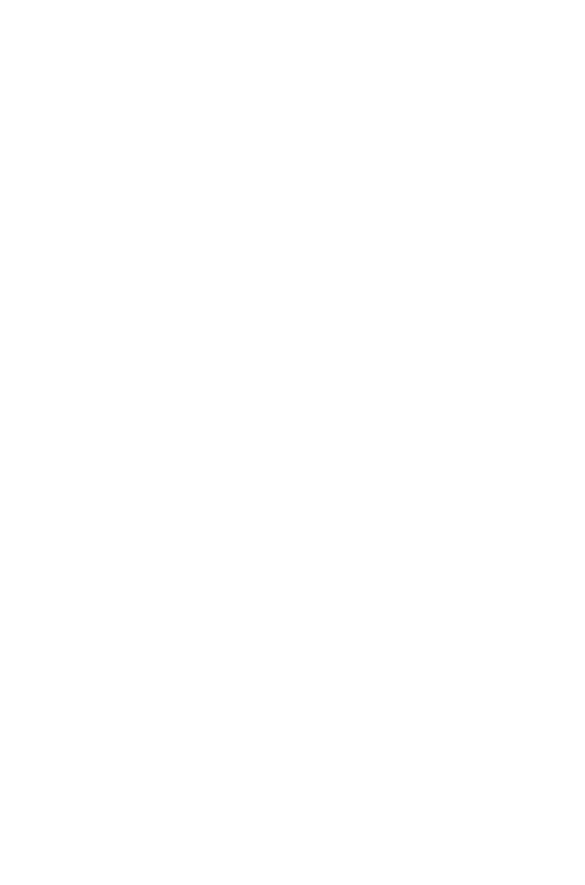
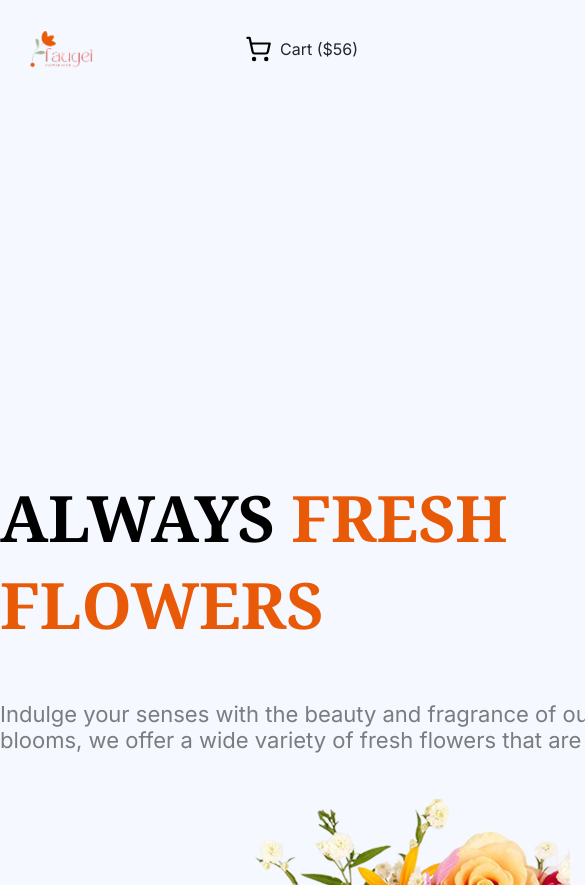
Before and after one commit to ziaulhai/B12A02-Responsive-Flowers, a plain HTML site: page index.html in a window 390 px wide. Shown: the top 885 px of the page, 585 px wide, since content can reach past the window. Before the commit the page ends 844 px from the top, so only its background shows below. Drawn offline with Linux system fonts and the light colour scheme; files that its build step writes are made by us from their sources.

Commit message:
header part complete

```diff
--- a/index.html
+++ b/index.html
@@ -4,9 +4,50 @@
     <meta charset="UTF-8">
     <meta name="viewport" content="width=device-width, initial-scale=1.0">
     <title>Flower Market</title>
-    <link rel="stylesheet" href="style/style.css">
+    <link rel="stylesheet" href="styles/style.css">
 </head>
-<body>
+<body class="inter-font">
+    <head class="head">
+        <nav class="nav-menu">
+            <div class="logo">
+                <img src="assets/logo.png" alt="">
+            </div>
+            <div class="menu">
+                <a class="black-font" href="http://">Home</a>
+                <a class="grey-font" href="http://">Shop</a>
+                <a class="grey-font"href="http://">About Us</a>
+                <div class="cart">
+                    <a href="http://"><img src="assets/cart.svg" alt=""></a>
+                    <a id="cart-text" class="black-font"href="http://">Cart ($56)</a>
+                </div>
 
+            </div>
+
+        </nav>
+        <nav class="mobile-menu">
+            <div class="logo">
+                <img src="assets/logo.png" alt="">
+            </div>
+                <div class="cart cart-mobile">
+                    <a href="http://"><img src="assets/cart.svg" alt=""></a>
+                    <a id="cart-text" class="black-font"href="http://">Cart ($56)</a>
+                </div>
+
+        </nav>
+
+    </head>
+    <main>
+        <section class="always-fresh-flower">
+            <div class="fresh-flower">
+                <h2 class="noto-serif-font">ALWAYS <span class="orange-font">FRESH <br> FLOWERS</span></h2>
+                <p class="description">Indulge your senses with the beauty and fragrance of our fresh flower shop. From classic roses to exotic blooms, we offer a wide variety of fresh flowers that are perfect for any occasion. </p>
+            </div>
+
+            <div class="fresh-flower-image">
+                <img src="assets/hero-flower.png" alt="">
+            </div>
+
+        </section>
+    </main>
 </body>
 </html>
--- a/styles/style.css
+++ b/styles/style.css
@@ -0,0 +1,179 @@
+
+@import url('https://fonts.googleapis.com/css2?family=Noto+Serif:ital,wght@0,100..900;1,100..900&display=swap');
+@import url('https://fonts.googleapis.com/css2?family=Inter:ital,opsz,wght@0,14..32,100..900;1,14..32,100..900&display=swap');
+
+
+.noto-serif-font{
+  font-family: "Noto Serif", serif;
+  font-optical-sizing: auto;
+  font-weight: 700;
+  font-style: normal;
+}
+
+.inter-font{
+  font-family: "Inter", sans-serif;
+  font-optical-sizing: auto;
+  font-weight: <weight>;
+  font-style: normal;
+}
+
+body{
+    max-width: 1140px;
+    margin: 0 auto;
+    background-color: #F5F8FF;
+
+}
+
+/* Shared Style */
+.description{
+    color: rgba(0, 0, 0, 0.5);
+    font-size: 1.375rem;
+}
+.orange-font{
+    color: #E95A08;
+}
+
+
+
+/* header section */
+.mobile-menu{
+    display: none;
+}
+.nav-menu{
+    display: block;
+
+}
+.head{
+    margin-top: 30px;
+    margin-bottom: 180px;
+}
+.nav-menu{
+    padding-top: 30px;
+    display: grid;
+    grid-template-columns: 2fr 1fr;
+    justify-content: center;
+    align-items: center;
+
+}
+
+.logo{
+    height: 132px;
+    width: 82px;
+}
+.menu{
+    width: 415px;
+    height: 60px;
+    display: grid;
+    grid-template-columns: repeat(4, 1fr);
+}
+.menu a{
+    text-decoration: none;
+}
+.black-font{
+    color: #252432;
+    font-weight: 600;
+}
+.grey-font{
+    color: #8987A1;
+}
+#cart-text{
+    font-weight: 400;
+}
+.cart {
+    display: grid;
+    grid-template-columns: 1fr 1fr;
+    gap: 5px;
+    white-space: nowrap;
+}
+.cart img{
+    height: 24px;
+    width: 24px;
+}
+
+/* Always Fresh Flower Section */
+.always-fresh-flower{
+    height: 461px;
+    width: 1140px;
+    display: grid;
+    grid-template-columns: 1fr 1fr;
+    margin-bottom: 180px;
+
+}
+.fresh-flower{
+    align-self: end;
+}
+.fresh-flower h2{
+    font-size: 4rem;
+}
+.fresh-flower-image{
+   align-self: end;
+   height: 355px;
+   width: 570px;
+}
+
+
+
+
+
+
+
+
+
+/* responsive */
+
+@media screen and (max-width: 393px) {
+
+
+  .nav-menu{
+    display: none;
+
+  }
+.mobile-menu{
+    height: 361px;
+    width: 38px;
+    display: grid;
+    grid-template-columns: 1fr 1fr;
+    gap: 100px;
+    padding: 30px;
+
+}
+.mobile-menu img{
+    height: 38px;
+    width: 63px;
+    }
+.logo{
+    justify-self: start;
+}
+.cart-mobile{
+    height: 24px;
+    width: 113px;
+    display: grid;
+    grid-template-columns: 1fr 1fr;
+    align-items: center;
+    justify-self: end;
+}
+.cart-mobile a{
+    text-decoration: none;
+}
+.cart-mobile img{
+    display: block;
+    transform: scale(0.7);
+    transform-origin: center;
+    position: relative;
+    left: 15px;
+}
+
+.always-fresh-flower{
+    grid-template-columns: 1fr;
+
+}
+.resh-flower-image img{
+    height: 245px;
+    width: auto;
+}
+
+
+
+
+
+}
```
Also changed, not shown: assets/cart.svg (added).
